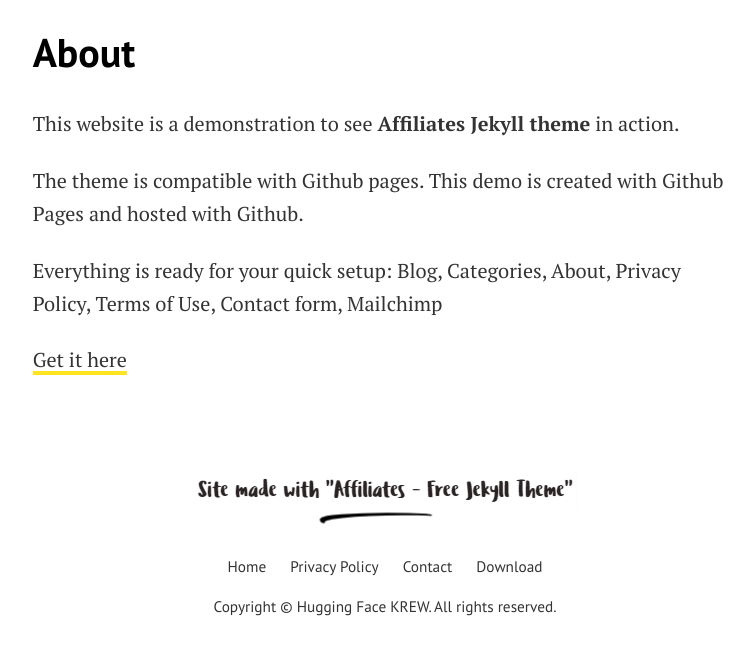
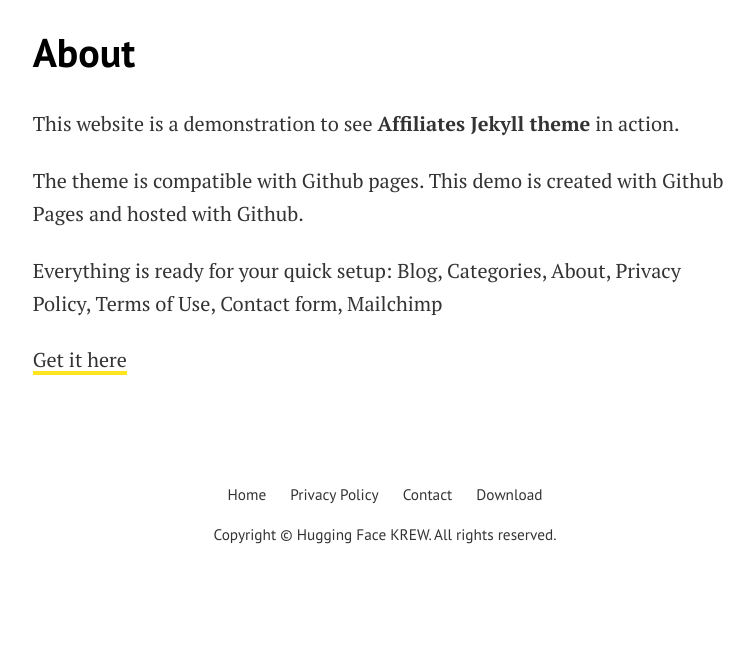
Before and after one commit to sim-so/hugging-face-krew.github.io, a Jekyll site: the page built from pages/about.md, in a window 1280 px wide and 1085 px high. Shown: the part 436-1085 px from the top of the window, without its empty margins (255-1009 px from the left). Built offline with Jekyll 4.4.1, drawn with Linux system fonts in a browser that asks for light colours.

Commit message:
✨ Removal of Ad upon donation

```diff
--- a/_layouts/default.html
+++ b/_layouts/default.html
@@ -109,21 +109,6 @@
     <!-- Footer
 ================================================== -->
     <footer class="footer container text-center">
-      <!-- CREDITS BEGIN.-->
-      <!-- If you want to support my work, please donate to remove the credits. This helps me keep it up and running: https://www.wowthemes.net/donate/ -->
-      <div class="credits mx-auto text-center mb-3">
-        <a
-          class="hover-opacity font-weight-bold"
-          href="https://bootstrapstarter.com/template-affiliates-bootstrap-jekyll/"
-        >
-          <img
-            src="{{site.baseurl}}/assets/images/credits.png"
-            alt="powered by WowThemes"
-          />
-        </a>
-      </div>
-      <!-- CREDITS END -->
-
       <ul class="p-0 mb-1 small">
         {% for item in site.data.menus.footermenu %}
         <li>
```
